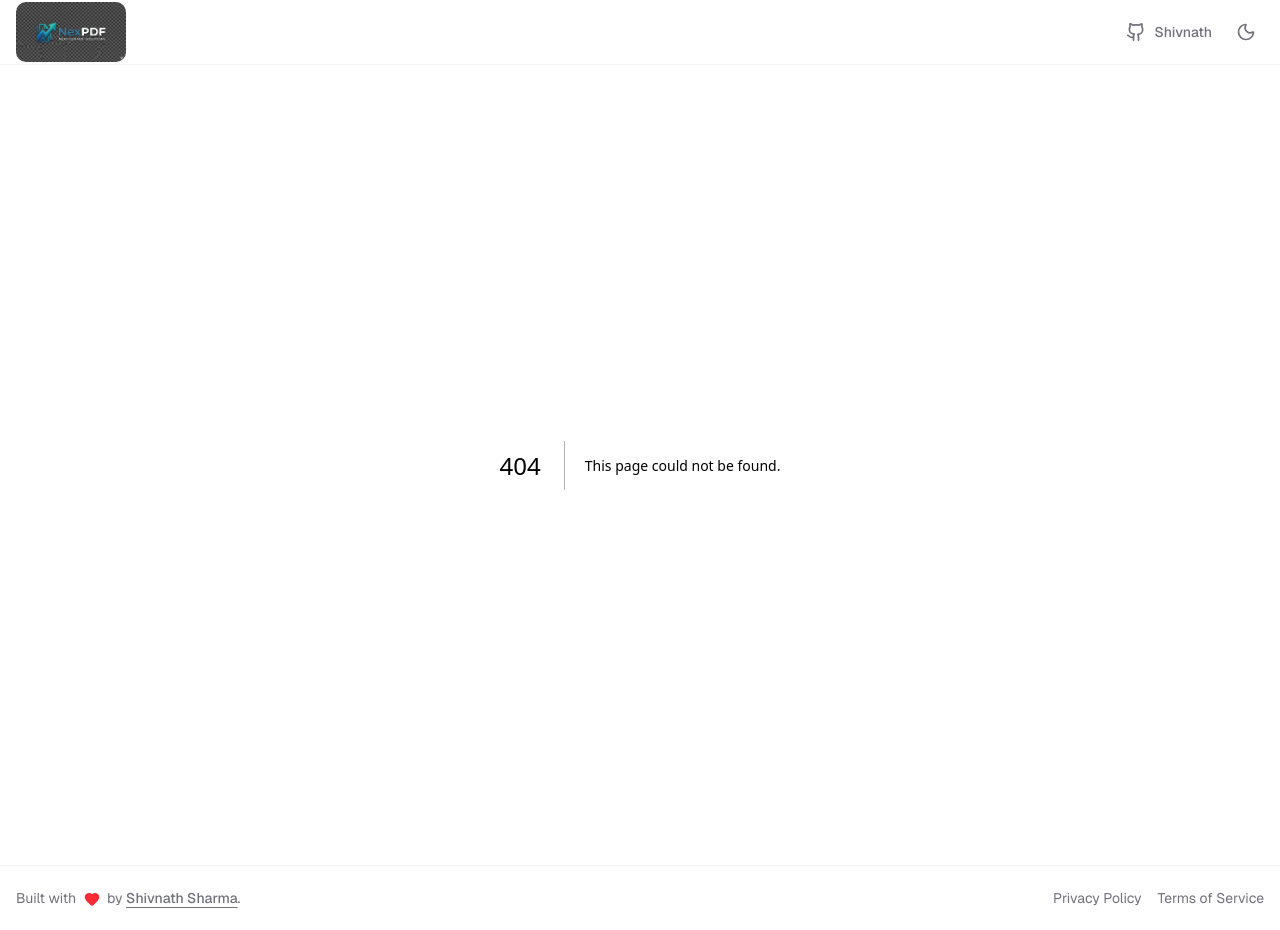
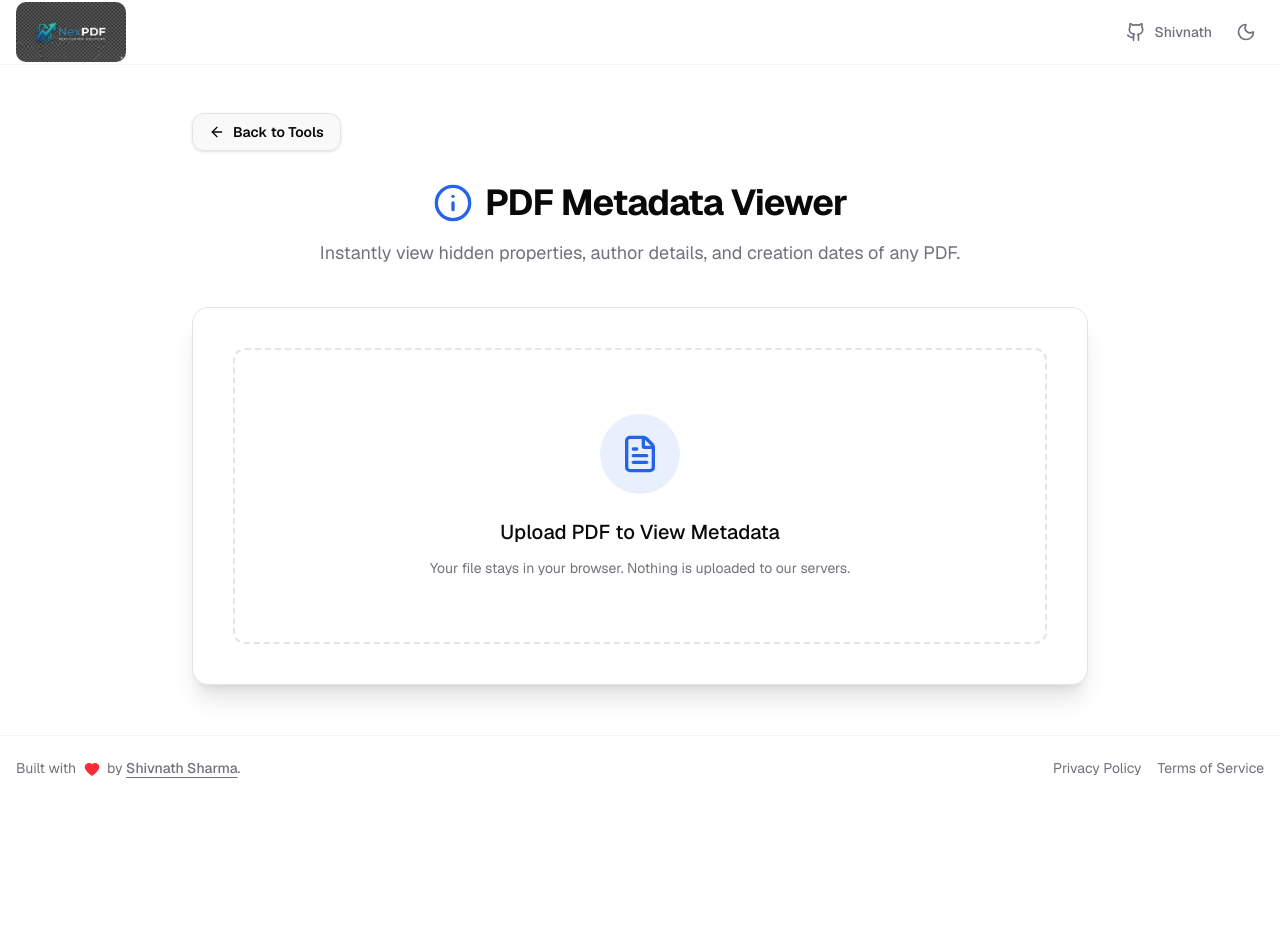
Before and after one commit to Shivnath-sharma/NexPDF, a Next.js app in the folder frontend/: page /metadata in a window 1280 px wide. Before the commit this address had no page. After the commit the page ends 800 px from the top, so only its background shows below. Built offline with nearby package versions, Linux system fonts and the light colour scheme.

Commit message:
feat: add PDF Metadata Viewer tool

```diff
--- /dev/null
+++ b/frontend/src/app/metadata/page.tsx
@@ -0,0 +1,212 @@
+'use client';
+
+import { useState, useCallback } from 'react';
+import { useDropzone } from 'react-dropzone';
+import { FileText, Loader, ArrowLeft, Info, Calendar, User, Tag, Hash, HardDrive, Settings } from 'lucide-react';
+import Link from 'next/link';
+import { PDFDocument } from 'pdf-lib';
+import { toast } from 'sonner';
+
+interface PDFMetadata {
+  title: string | undefined;
+  author: string | undefined;
+  subject: string | undefined;
+  creator: string | undefined;
+  producer: string | undefined;
+  creationDate: Date | undefined;
+  modificationDate: Date | undefined;
+  pageCount: number;
+  fileSize: number; // in bytes
+}
+
+export default function PDFMetadataViewer() {
+  const [file, setFile] = useState<File | null>(null);
+  const [metadata, setMetadata] = useState<PDFMetadata | null>(null);
+  const [loading, setLoading] = useState(false);
+  const [error, setError] = useState<string | null>(null);
+
+  const onDrop = useCallback(async (acceptedFiles: File[]) => {
+    const selectedFile = acceptedFiles[0];
+    setFile(selectedFile);
+    setError(null);
+    setMetadata(null);
+    setLoading(true);
+
+    try {
+      const arrayBuffer = await selectedFile.arrayBuffer();
+      const pdfDoc = await PDFDocument.load(arrayBuffer, { updateMetadata: false });
+
+      setMetadata({
+        title: pdfDoc.getTitle(),
+        author: pdfDoc.getAuthor(),
+        subject: pdfDoc.getSubject(),
+        creator: pdfDoc.getCreator(),
+        producer: pdfDoc.getProducer(),
+        creationDate: pdfDoc.getCreationDate(),
+        modificationDate: pdfDoc.getModificationDate(),
+        pageCount: pdfDoc.getPageCount(),
+        fileSize: selectedFile.size,
+      });
+
+      toast.success('Metadata extracted successfully');
+    } catch (err) {
+      console.error(err);
+      setError('Error loading PDF or extracting metadata. Ensure the file is a valid PDF and not password protected.');
+      toast.error('Failed to extract metadata');
+    } finally {
+      setLoading(false);
+    }
+  }, []);
+
+  const { getRootProps, getInputProps, isDragActive } = useDropzone({
+    onDrop,
+    accept: { 'application/pdf': ['.pdf'] },
+    maxFiles: 1,
+    maxSize: 50 * 1024 * 1024,
+  });
+
+  const removeFile = () => {
+    setFile(null);
+    setMetadata(null);
+    setError(null);
+  };
+
+  const formatFileSize = (bytes: number) => {
+    if (bytes === 0) return '0 Bytes';
+    const k = 1024;
+    const sizes = ['Bytes', 'KB', 'MB', 'GB'];
+    const i = Math.floor(Math.log(bytes) / Math.log(k));
+    return parseFloat((bytes / Math.pow(k, i)).toFixed(2)) + ' ' + sizes[i];
+  };
+
+  const formatDate = (date: Date | undefined) => {
+    if (!date) return 'Not set';
+    return date.toLocaleString(undefined, {
+      year: 'numeric',
+      month: 'long',
+      day: 'numeric',
+      hour: '2-digit',
+      minute: '2-digit'
+    });
+  };
+
+  const DataRow = ({ icon: Icon, label, value }: { icon: any, label: string, value: string | number | undefined }) => (
+    <div className="flex items-start gap-4 p-4 rounded-xl hover:bg-muted/50 transition-colors border border-transparent hover:border-border">
+      <div className="bg-primary/10 p-2.5 rounded-lg text-primary mt-0.5">
+        <Icon className="h-5 w-5" />
+      </div>
+      <div className="flex-1">
+        <p className="text-sm font-semibold text-muted-foreground uppercase tracking-wider">{label}</p>
+        <p className="text-foreground font-medium mt-1 text-base">{value || <span className="text-muted-foreground italic">Not set</span>}</p>
+      </div>
+    </div>
+  );
+
+  return (
+    <div className="w-full flex flex-col items-center py-12 px-4">
+      <div className="w-full max-w-4xl flex items-center justify-between mb-8">
+        <Link href="/" className="inline-flex items-center text-sm font-semibold bg-muted/50 hover:bg-muted text-foreground border border-border rounded-lg px-4 py-2 transition-all hover:-translate-x-1 shadow-sm">
+          <ArrowLeft className="mr-2 h-4 w-4" />
+          Back to Tools
+        </Link>
+      </div>
+
+      <div className="w-full max-w-4xl text-center mb-10">
+        <h1 className="text-3xl md:text-4xl font-bold tracking-tight mb-4 flex items-center justify-center">
+          <Info className="mr-3 h-10 w-10 text-primary" />
+          PDF Metadata Viewer
+        </h1>
+        <p className="text-lg text-muted-foreground">
+          Instantly view hidden properties, author details, and creation dates of any PDF.
+        </p>
+      </div>
+
+      <main className="w-full max-w-4xl">
+        <div className="bg-card rounded-2xl shadow-xl border border-border p-6 md:p-10">
+
+          {!file && !loading && (
+            <div
+              {...getRootProps()}
+              className={`border-2 border-dashed rounded-xl p-16 text-center cursor-pointer transition-all ${
+                isDragActive ? 'border-primary bg-primary/5' : 'border-border hover:border-primary/50 hover:bg-muted/50'
+              }`}
+            >
+              <input {...getInputProps()} />
+              <div className="bg-primary/10 w-20 h-20 rounded-full flex items-center justify-center mx-auto mb-6">
+                <FileText className="h-10 w-10 text-primary" />
+              </div>
+              <div>
+                <p className="text-xl font-medium mb-3">Upload PDF to View Metadata</p>
+                <p className="text-sm text-muted-foreground">Your file stays in your browser. Nothing is uploaded to our servers.</p>
+              </div>
+            </div>
+          )}
+
+          {loading && (
+            <div className="flex flex-col items-center justify-center py-20 space-y-4 text-center">
+              <div className="relative">
+                <Loader className="h-12 w-12 text-primary animate-spin" />
+                <Info className="h-6 w-6 text-primary absolute top-1/2 left-1/2 transform -translate-x-1/2 -translate-y-1/2" />
+              </div>
+              <p className="text-lg font-medium text-foreground">Reading document properties...</p>
+            </div>
+          )}
+
+          {error && (
+            <div className="p-4 mb-6 bg-destructive/10 border border-destructive/20 rounded-lg text-center">
+              <p className="text-destructive font-medium">{error}</p>
+              <button onClick={removeFile} className="mt-4 px-4 py-2 bg-background border border-border rounded-md text-sm hover:bg-muted transition-colors">
+                Try another file
+              </button>
+            </div>
+          )}
+
+          {metadata && !loading && (
+            <div className="space-y-8 animate-in fade-in slide-in-from-bottom-4 duration-500">
+              <div className="flex items-center justify-between p-4 bg-muted/30 border border-border rounded-lg">
+                <div className="flex items-center space-x-4">
+                  <div className="bg-primary/10 p-2 rounded-md text-primary">
+                    <FileText className="h-6 w-6" />
+                  </div>
+                  <div>
+                    <p className="font-medium text-sm line-clamp-1">{file?.name}</p>
+                    <p className="text-xs text-muted-foreground">Metadata extracted successfully</p>
+                  </div>
+                </div>
+                <button
+                  onClick={removeFile}
+                  className="bg-muted hover:bg-muted/80 px-4 py-2 rounded-lg transition-all font-semibold text-sm text-foreground border border-border shadow-sm"
+                >
+                  Start New
+                </button>
+              </div>
+
+              <div className="grid grid-cols-1 md:grid-cols-2 gap-4">
+                <div className="space-y-1">
+                  <DataRow icon={Tag} label="Title" value={metadata.title} />
+                  <DataRow icon={User} label="Author" value={metadata.author} />
+                  <DataRow icon={FileText} label="Subject" value={metadata.subject} />
+                </div>
+                <div className="space-y-1">
+                  <DataRow icon={Settings} label="Creator Tool" value={metadata.creator} />
+                  <DataRow icon={Settings} label="PDF Producer" value={metadata.producer} />
+                </div>
+
+                <div className="md:col-span-2 my-2 border-t border-border/50"></div>
+
+                <div className="space-y-1">
+                  <DataRow icon={Calendar} label="Creation Date" value={formatDate(metadata.creationDate)} />
+                  <DataRow icon={Hash} label="Page Count" value={metadata.pageCount} />
+                </div>
+                <div className="space-y-1">
+                  <DataRow icon={Calendar} label="Modification Date" value={formatDate(metadata.modificationDate)} />
+                  <DataRow icon={HardDrive} label="File Size" value={formatFileSize(metadata.fileSize)} />
+                </div>
+              </div>
+            </div>
+          )}
+        </div>
+      </main>
+    </div>
+  );
+}
--- a/frontend/src/app/page.tsx
+++ b/frontend/src/app/page.tsx
@@ -1,4 +1,4 @@
-import { FileText, Scissors, Archive, Image as ImageIcon, Zap, Lock, Sparkles, Droplet, Layers, FileSearch, Images, ShieldAlert } from 'lucide-react';
+import { FileText, Scissors, Archive, Image as ImageIcon, Zap, Lock, Sparkles, Droplet, Layers, FileSearch, Images, ShieldAlert, Info } from 'lucide-react';
 import Link from 'next/link';
 
 export default function Home() {
@@ -75,6 +75,14 @@ export default function Home() {
       color: 'from-pink-500 to-rose-500',
       shadow: 'shadow-pink-500/20'
     },
+    {
+      name: 'PDF Metadata',
+      description: 'View hidden properties, author details, and creation dates of any PDF.',
+      icon: Info,
+      href: '/metadata',
+      color: 'from-blue-600 to-indigo-800',
+      shadow: 'shadow-blue-700/20'
+    },
   ];
 
   return (
```
Also changed, not shown: 1 other file (tests, documents, lock files or other folders).
